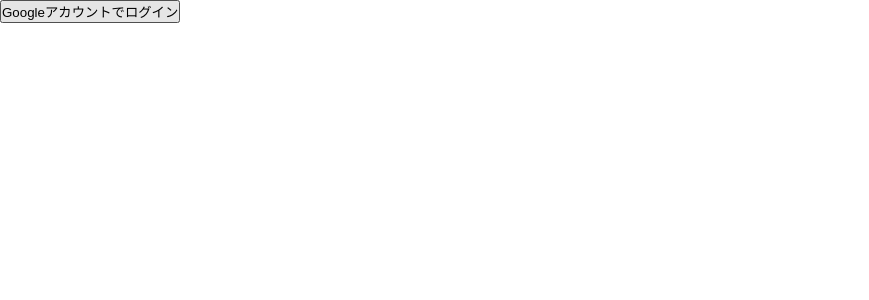
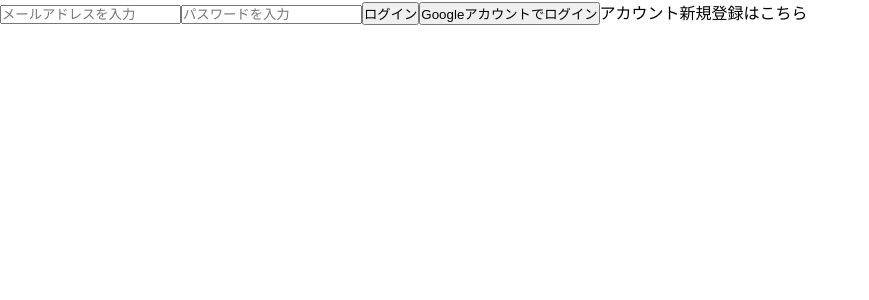
Before and after one commit to nachan28/waffle_app, a Next.js app in the folder my_app/: page /signin in a window 1280 px wide. Shown: the top 300 px of the page, without its empty margins (0-869 px from the left). Built offline with nearby package versions, Linux system fonts and the light colour scheme.

Commit message:
追加: メール&パスワードでのsignin方法を追加、prisma/clientをインストール

```diff
--- a/my_app/package.json
+++ b/my_app/package.json
@@ -14,6 +14,7 @@
     "@mui/icons-material": "^5.11.9",
     "@mui/material": "^5.11.10",
     "@next/font": "13.2.1",
+    "@prisma/client": "^4.10.1",
     "eslint": "8.34.0",
     "eslint-config-next": "13.2.1",
     "firebase": "^9.17.1",
--- a/my_app/src/pages/signin.js
+++ b/my_app/src/pages/signin.js
@@ -1,12 +1,15 @@
 import Head from "next/head";
 import { auth, provider } from "../firebase/firebase";
-import { signInWithPopup } from "firebase/auth";
+import { signInWithEmailAndPassword, signInWithPopup } from "firebase/auth";
 import { useRouter } from "next/navigation";
 import { useAuthContext } from "components/context/state";
-import { useEffect } from "react";
+import { useEffect, useState } from "react";
+import Link from "next/link";
 
 export default function SignIn() {
   const { isAuth, setIsAuth } = useAuthContext();
+  const [ email, setEmail ] = useState("");
+  const [ password, setPassword ] = useState("");
   const router = useRouter();
   const loginWithGoogle = () => {
     signInWithPopup(auth, provider).then((results) => {
@@ -15,12 +18,27 @@
       router.push("/home");
     });
   };
+  const loginWithEmail = () => {
+    signInWithEmailAndPassword(auth, email, password).then((userCredential) => {
+      const user = userCredential.user;
+      console.log(user);
+    });
+  };
+
+  const changeEmail = (e) => {
+    setEmail(e.target.value);
+  };
+
+  const changePassword = (e) => {
+    setPassword(e.target.value);
+  };
 
   useEffect(() => {
     if (isAuth) {
+      console.log(isAuth);
       router.push("/home");
     }
-  }, [])
+  }, []);
   return (
     <>
       <Head>
@@ -30,7 +48,19 @@
         <link rel="icon" href="/favicon.ico" />
       </Head>
       <main>
+        <input
+          type="text"
+          placeholder="メールアドレスを入力"
+          onChange={changeEmail}
+        />
+        <input
+          type="text"
+          placeholder="パスワードを入力"
+          onChange={changePassword}
+        />
+        <button onClick={loginWithEmail}>ログイン</button>
         <button onClick={loginWithGoogle}>Googleアカウントでログイン</button>
+        <Link href="/signup">アカウント新規登録はこちら</Link>
         <></>
       </main>
     </>
```
Also changed, not shown: 1 other file (tests, documents, lock files or other folders).
